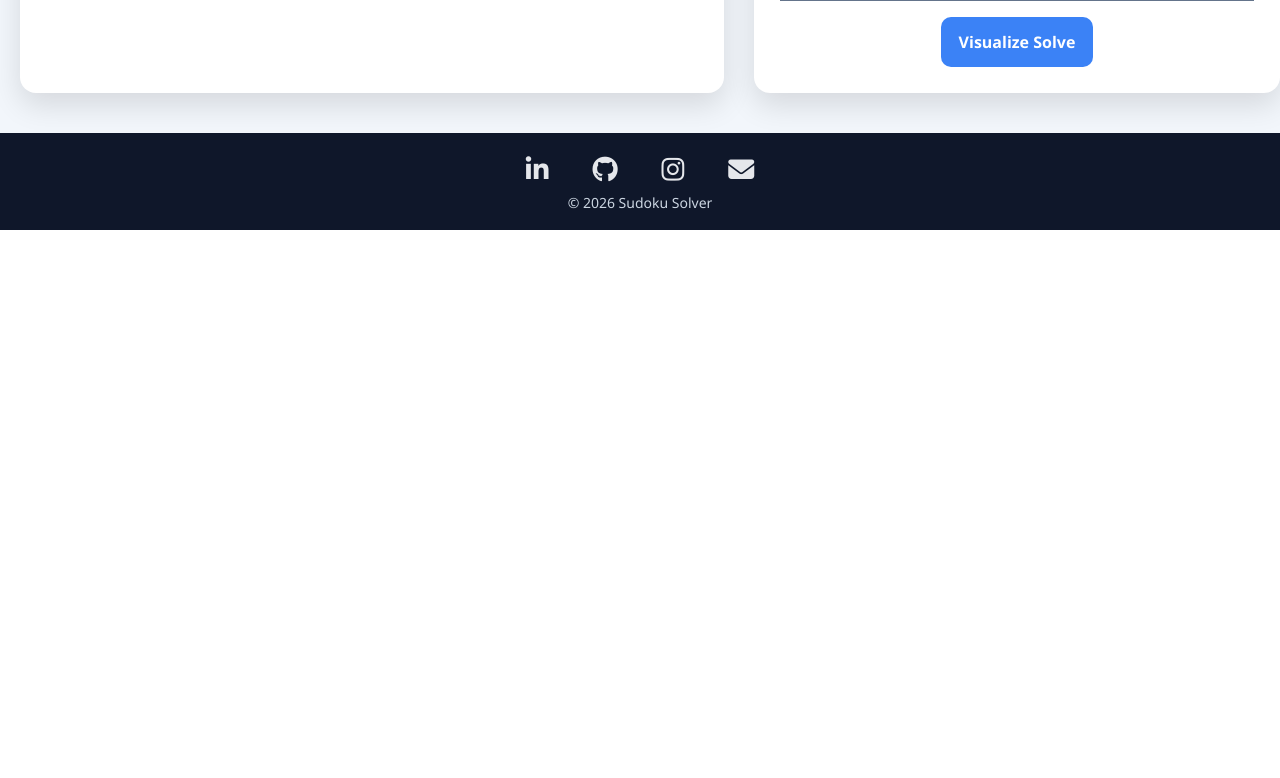
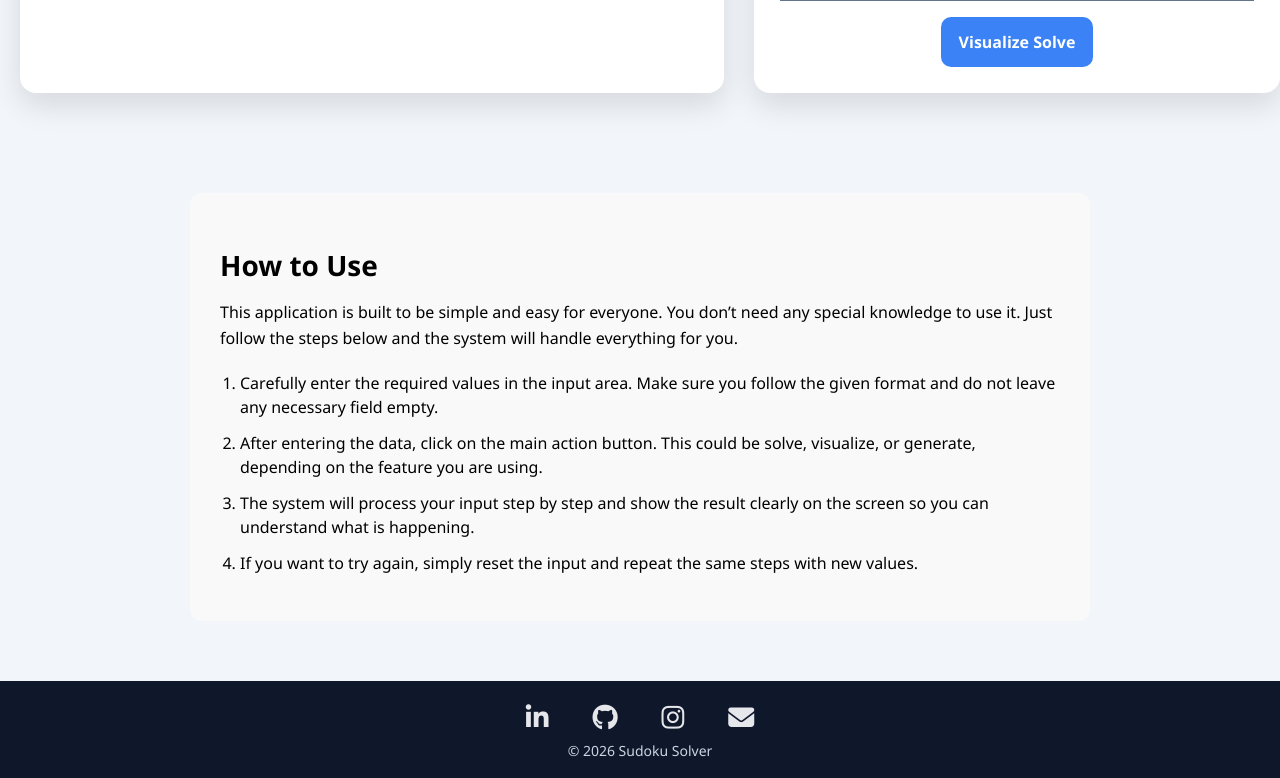
Before and after one commit to harshavardhanBOMMALATA/SudukoSolver, a Django app: page / in a window 1280 px wide. Shown: the part 916-1694 px from the top of the page. Before the commit the page ends 1146 px from the top, so only its background shows below. Run offline with Django 5.2, Linux system fonts and the light colour scheme.

Commit message:
Add usage instructions to suduko.html
Added a 'How to Use' section with instructions for users.

```diff
--- a/templates/suduko.html
+++ b/templates/suduko.html
@@ -86,6 +86,43 @@
 
     </div>
   </div>
+
+
+
+
+  <section id="how-to-use" style="max-width:900px;margin:60px auto;padding:30px;background:#f9f9f9;border-radius:12px;">
+
+  <h2 style="font-size:28px;margin-bottom:15px;">
+    How to Use
+  </h2>
+
+  <p style="font-size:16px;line-height:1.6;margin-bottom:20px;">
+    This application is built to be simple and easy for everyone. You don’t need any special knowledge to use it.
+    Just follow the steps below and the system will handle everything for you.
+  </p>
+
+  <ol style="padding-left:20px;">
+    <li style="font-size:16px;line-height:1.5;margin-bottom:12px;">
+      Carefully enter the required values in the input area. Make sure you follow the given format and do not leave
+      any necessary field empty.
+    </li>
+    <li style="font-size:16px;line-height:1.5;margin-bottom:12px;">
+      After entering the data, click on the main action button. This could be solve, visualize, or generate,
+      depending on the feature you are using.
+    </li>
+    <li style="font-size:16px;line-height:1.5;margin-bottom:12px;">
+      The system will process your input step by step and show the result clearly on the screen so you can
+      understand what is happening.
+    </li>
+    <li style="font-size:16px;line-height:1.5;margin-bottom:12px;">
+      If you want to try again, simply reset the input and repeat the same steps with new values.
+    </li>
+  </ol>
+
+</section>
+
+
+
 
   <!-- FOOTER -->
   <div class="footer">
```
